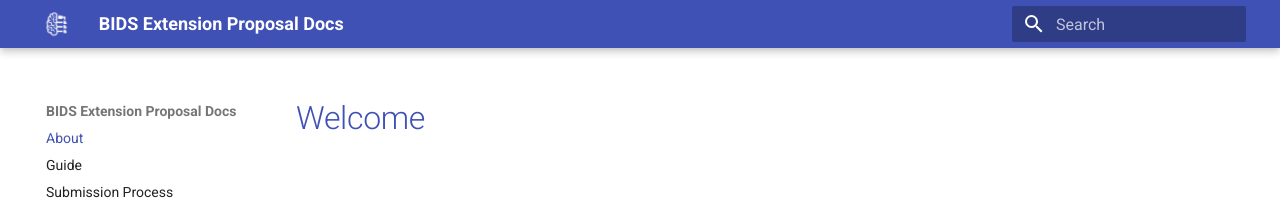
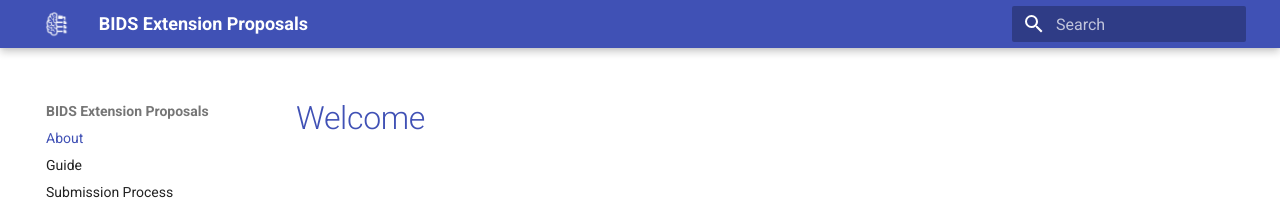
Before and after one commit to bids-standard/bids-extensions, an MkDocs documentation site: the page built from docs/index.md, in a window 1280 px wide. Shown: the top 207 px of the page. Built offline with MkDocs 1.6.1 and Material for MkDocs 9.7.7, drawn with Linux system fonts in a browser that asks for light colours.

Commit message:
Update mkdocs.yml
Change top-level name.

```diff
--- a/mkdocs.yml
+++ b/mkdocs.yml
@@ -1,4 +1,4 @@
-site_name: BIDS Extension Proposal Docs
+site_name: BIDS Extension Proposals
 
 theme: material
 
```
